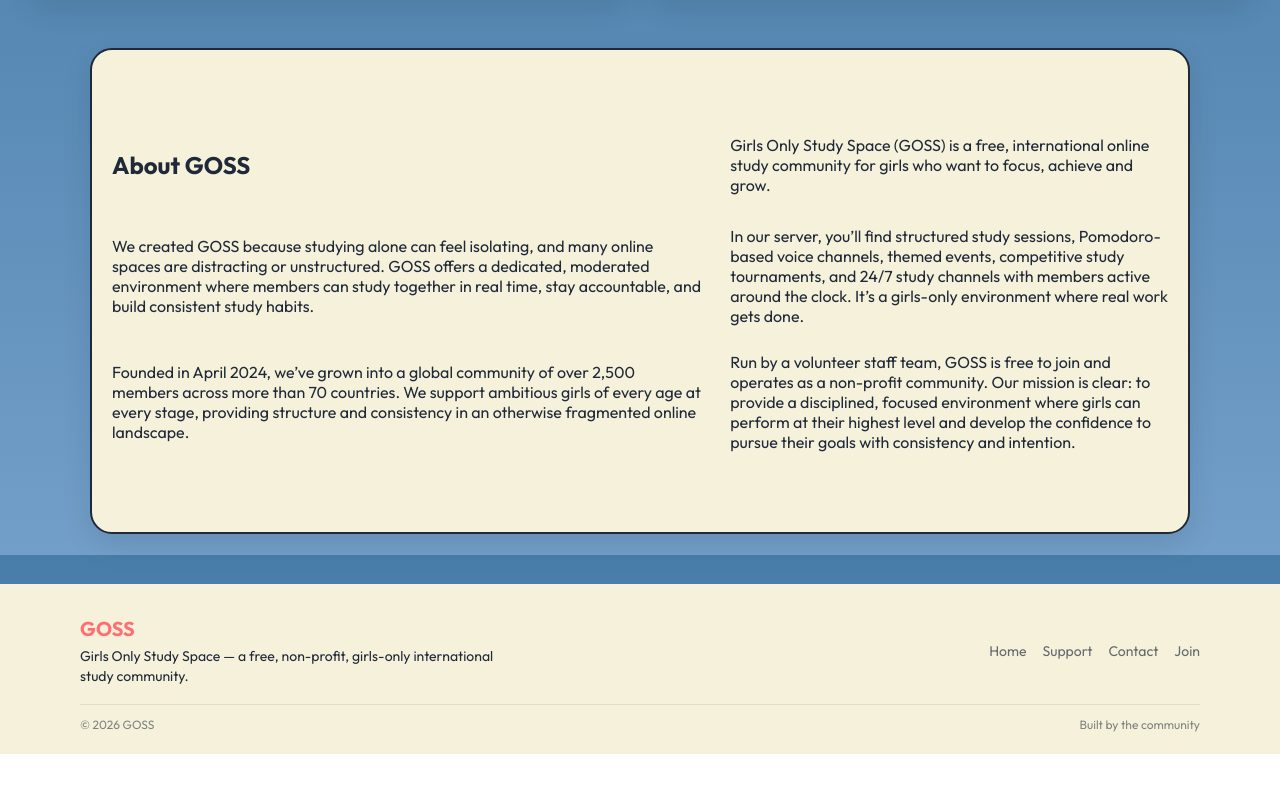
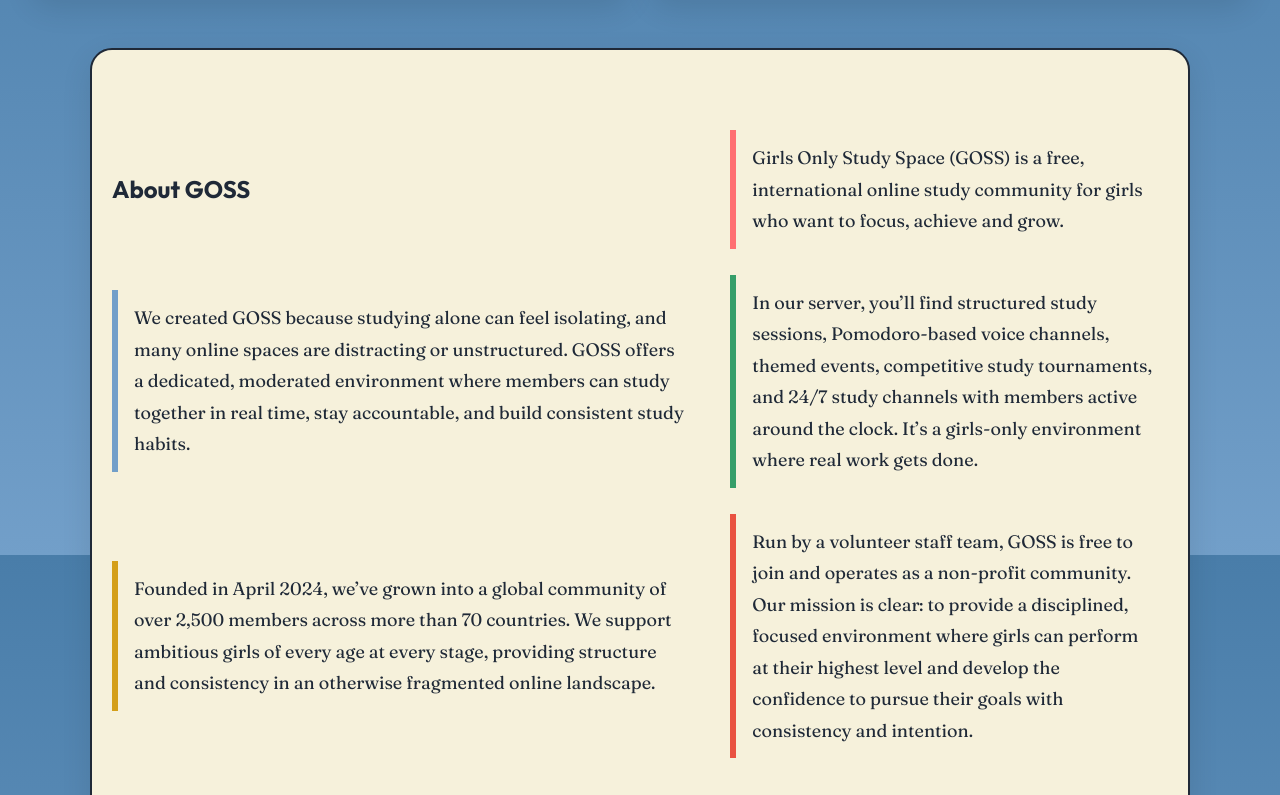
Before and after one commit to GirlsOnlyDiscord/girlsonlydiscord.github.io, a React (Vite) app in the folder goss-mvp/: page / in a window 1280 px wide. Shown: the part 1845-2640 px from the top of the page. Before the commit the page ends 2599 px from the top, so only its background shows below. Built offline with nearby package versions, Linux system fonts and the light colour scheme.

Commit message:
styling for About Us section

```diff
--- a/goss-mvp/src/components/AboutUs.jsx
+++ b/goss-mvp/src/components/AboutUs.jsx
@@ -6,33 +6,33 @@ export default function AboutUs() {
       <div className="aboutInner">
         <h2 className="sectionTitle">About GOSS</h2>
 
-        <p>
+        <p className="aboutPara para1">
           Girls Only Study Space (GOSS) is a free, international online study
           community for girls who want to focus, achieve and grow.
         </p>
 
-        <p>
+        <p className="aboutPara para2">
           We created GOSS because studying alone can feel isolating, and many
           online spaces are distracting or unstructured. GOSS offers a
           dedicated, moderated environment where members can study together in
           real time, stay accountable, and build consistent study habits.
         </p>
 
-        <p>
+        <p className="aboutPara para3">
           In our server, you’ll find structured study sessions,
           Pomodoro-based voice channels, themed events, competitive study
           tournaments, and 24/7 study channels with members active around the
           clock. It’s a girls-only environment where real work gets done.
         </p>
 
-        <p>
+        <p className="aboutPara para4">
           Founded in April 2024, we’ve grown into a global community of over
           2,500 members across more than 70 countries. We support ambitious
           girls of every age at every stage, providing structure and consistency
           in an otherwise fragmented online landscape.
         </p>
 
-        <p>
+        <p className="aboutPara para5">
           Run by a volunteer staff team, GOSS is free to join and operates as a
           non-profit community. Our mission is clear: to provide a disciplined,
           focused environment where girls can perform at their highest level
--- a/goss-mvp/src/styles/sections/aboutus.css
+++ b/goss-mvp/src/styles/sections/aboutus.css
@@ -9,7 +9,7 @@
   border-radius: var(--radius-lg);
   box-shadow: var(--shadow);
   max-width: 1100px;
-  margin: 50px auto; /* separates from other sections */
+  margin: 50px auto;
 }
 
 .aboutInner {
@@ -29,49 +29,51 @@
   border-bottom: 2px solid var(--ink);
 }
 
-.aboutContent {
-  display: flex;
-  flex-direction: column;
-  gap: 20px;
-}
-
-.aboutContent p {
+.aboutPara {
   font-family: "Fraunces", serif;
   font-size: 18px;
   line-height: 1.75;
-  color: var(--ink);
   margin: 0;
+  padding: 12px 16px;
+  border-left: 6px solid transparent; /* default neutral */
+  transition: all 0.3s ease;
 }
 
-/* =========================
-   Responsive adjustments
-   ========================= */
+/* subtle brand accent per paragraph */
+.aboutPara.para1 { border-left-color: var(--brand-coral); }
+.aboutPara.para2 { border-left-color: var(--brand-blue); }
+.aboutPara.para3 { border-left-color: var(--brand-green); }
+.aboutPara.para4 { border-left-color: var(--brand-gold); }
+.aboutPara.para5 { border-left-color: var(--brand-red); }
 
+/* Optional: slightly lift on hover for subtle interactivity */
+.aboutPara:hover {
+  transform: translateY(-2px);
+  box-shadow: var(--shadow-hover);
+}
+
+/* Responsive adjustments */
 @media (max-width: 768px) {
-  .aboutSection {
-    padding: 60px 16px;
+  .aboutPara {
+    font-size: 16px;
+    padding: 10px 12px;
+    border-left-width: 4px;
   }
 
   .aboutTitle {
     font-size: 28px;
   }
-
-  .aboutContent p {
-    font-size: 16px;
-  }
 }
 
 @media (max-width: 480px) {
-  .aboutSection {
-    padding: 40px 12px;
+  .aboutPara {
+    font-size: 15px;
+    padding: 8px 10px;
+    line-height: 1.6;
+    border-left-width: 3px;
   }
 
   .aboutTitle {
     font-size: 24px;
   }
-
-  .aboutContent p {
-    font-size: 15px;
-    line-height: 1.6;
-  }
 }
```
